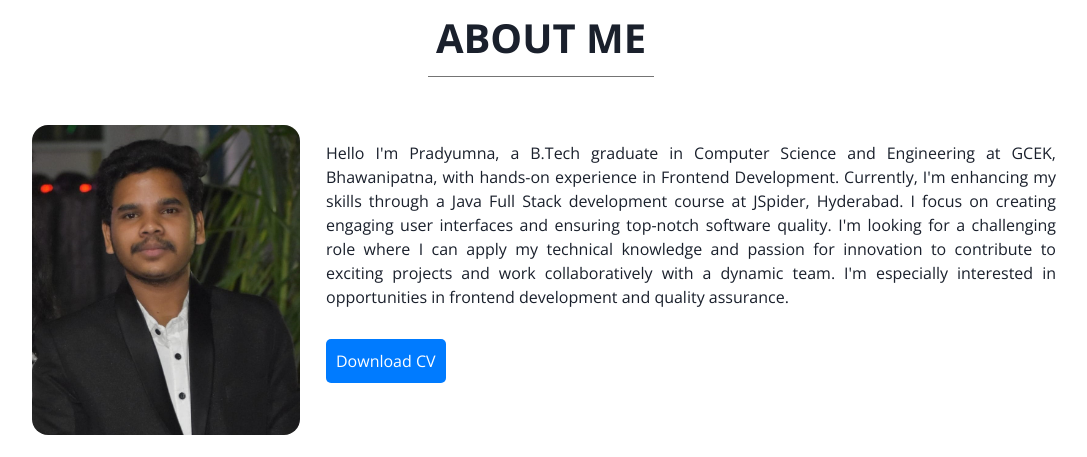
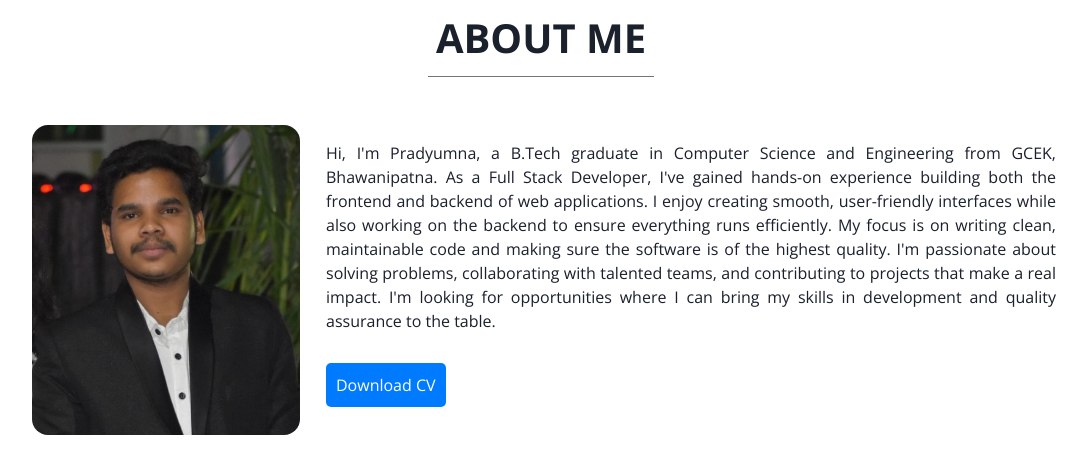
Before and after one commit to Pradyumna-1/MyPortfolio, a React (Vite) app: page / in a window 1280 px wide. Shown: the part 880-1337 px from the top of the page, without its empty margins (99-1186 px from the left). Built offline with nearby package versions, Linux system fonts and the light colour scheme.

Commit message:
updated Resume

```diff
--- a/src/components/About.jsx
+++ b/src/components/About.jsx
@@ -11,8 +11,9 @@ const About = () => {
       offset: 120,
       duration: 600,
       easing: "ease-in-out",
-      once: true,
+      once: false,
     });
+    AOS.refresh();
   }, []);
 
   return (
@@ -25,18 +26,19 @@ const About = () => {
           data-aos="fade-up-right"
         />
         <p data-aos="fade-left">
-          Hello I'm Pradyumna, a B.Tech graduate in Computer Science and
-          Engineering at GCEK, Bhawanipatna, with hands-on experience in
-          Frontend Development. Currently, I'm enhancing my skills through a
-          Java Full Stack development course at JSpider, Hyderabad. I focus on
-          creating engaging user interfaces and ensuring top-notch software
-          quality. I'm looking for a challenging role where I can apply my
-          technical knowledge and passion for innovation to contribute to
-          exciting projects and work collaboratively with a dynamic team. I'm
-          especially interested in opportunities in frontend development and
-          quality assurance.
+          Hi, I'm Pradyumna, a B.Tech graduate in Computer Science and
+          Engineering from GCEK, Bhawanipatna. As a Full Stack Developer, I've
+          gained hands-on experience building both the frontend and backend of
+          web applications. I enjoy creating smooth, user-friendly interfaces
+          while also working on the backend to ensure everything runs
+          efficiently. My focus is on writing clean, maintainable code and
+          making sure the software is of the highest quality. I'm passionate
+          about solving problems, collaborating with talented teams, and
+          contributing to projects that make a real impact. I'm looking for
+          opportunities where I can bring my skills in development and quality
+          assurance to the table.
         </p>
-        <a href={Resume} download className="btn ">
+        <a href={Resume} download className="btn" data-aos="fade-up">
           Download CV
         </a>
       </div>
--- a/src/styles/about.scss
+++ b/src/styles/about.scss
@@ -9,6 +9,7 @@
     flex-direction: column;
     align-items: center;
     justify-content: center;
+    scroll-behavior: smooth;
 
     h2 {
       font-size: 2.5rem;
```
Also changed, not shown: 1 other file (tests, documents, lock files or other folders).
